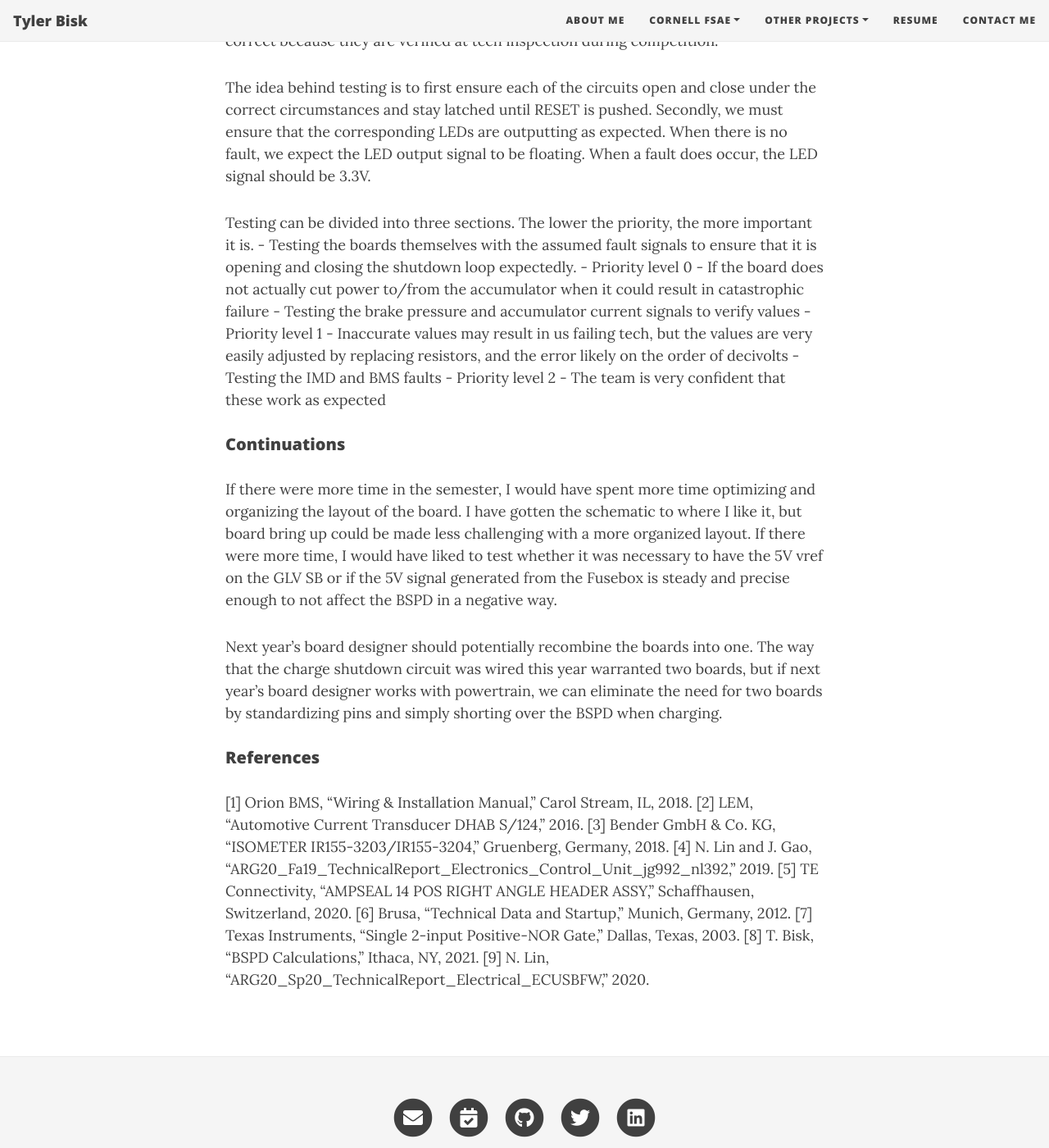
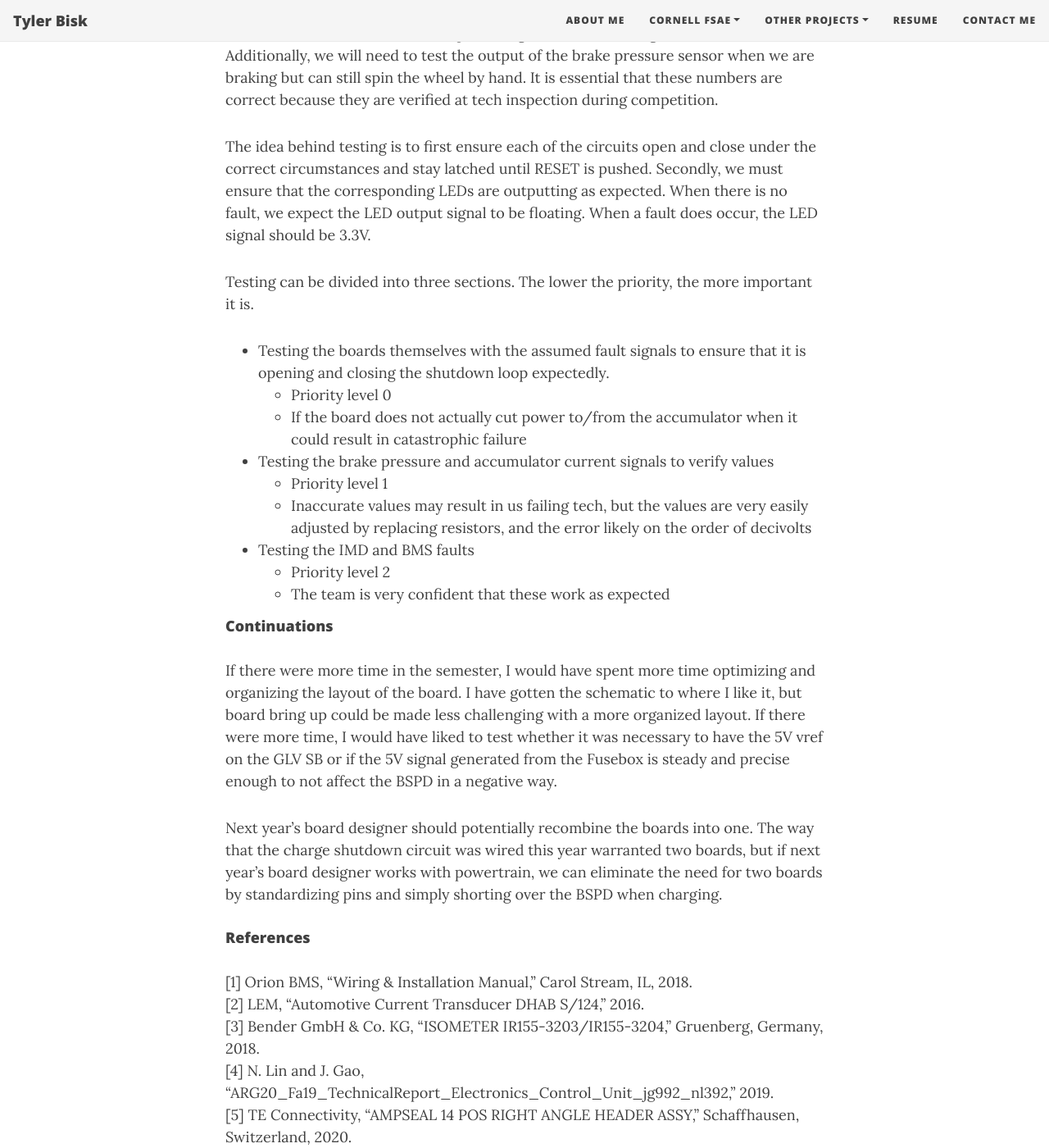
Before and after one commit to tylerbisk/netlify, a Jekyll site: the page built from shutdown_box.md, in a window 1280 px wide and 1400 px high, scrolled down 10216 px. Shown: the whole window at 82% size. Built offline with Jekyll 4.4.1, drawn with Linux system fonts in a browser that asks for light colours; nearby versions of some CDN libraries; some of the changed text lies outside the part shown.

Commit message:
formatting'

```diff
--- a/shutdown_box.md
+++ b/shutdown_box.md
@@ -20,14 +20,14 @@
     <br>
 </div>
 
-##### Introduction
+#### Introduction
 The function of the GLV_SB is to safely turn off the car when a variety of conditions are met while the car is driving.  If a fault is detected somewhere within the car, the shutdown circuit will no longer be continuous.  This will cut power to the Accumulator Isolation Relays (AIRs), which will cause them to open.  This board is necessary because it ensures that if there is some sort of failure when driving, the car is immediately turned off which minimizes damage to the driver, the crew, or the car itself.
 
 The function of the CHARGE_SB is to handle shutting down the charger if a problem arises while charging.  Unlike the GLV_SB, this board is not inside the car, but rather inside the charger.  Like the GLV_SB, the board is essential because it allows us to charge the accumulator.  If a fault is detected, the board shuts down the charger.
 
 There are many rules regarding car safety and shutdown circuitry that must be complied with in order to race in competition.  In summary, my board must detect isolation failure, temperatures and voltages outside an allowable range, and simultaneous braking and acceleration inputs.  If one of these faults are detected, an indicator light must illuminate while immediately cutting power to and from the accumulator.
 
-It is my responsibility to make sure that my board exceeds what is specified by the rules in order to be confident that we will get to competition with a rules compliant car.  There are four pages of rules pertaining to the GLV Shutdown Box.  You can read about them [here](https://www.fsaeonline.com/cdsweb/gen/DownloadDocument.aspx?DocumentID=6d9f4b51-a642-425c-bfdf-5f95b4e5e10b){:target="_blank"} if you'd like (pages 95-98).
+It is my responsibility to make sure that my board exceeds what is specified by the rules in order to be confident that we will get to competition with a rules compliant car.  There are four pages of rules pertaining to the GLV Shutdown Box.  You can read about them [here](https://www.fsaeonline.com/cdsweb/gen/DownloadDocument.aspx?DocumentID=6d9f4b51-a642-425c-bfdf-5f95b4e5e10b) if you'd like (pages 95-98).
 
 
 ##### Research
@@ -53,7 +53,7 @@
 - IMD Fault
     - Active Low [3]
 
-In order to find these values, one must:
+_In order to find these values, one must:_
     **Step 1:** Analyze and study the rules for conditions in which a shutdown is required (e.g. Voltage values outside the allowable range)
     **Step 2:** Determine what component is responsible for monitoring this condition (e.g. BMS)
     **Step 3:** Refer to the manual of said component to find what signal is used for the fault in question (e.g. Discharge Enable)
@@ -61,7 +61,7 @@
     **Step 5:** Adjust latching circuit to open on fault (discussed in Section 4)
 
 
-##### History of the Design
+#### History of the Design
 There is a very short history of the GLV Shutdown Box.  The GLV_SB was first designed in 2019 by Nicole Lin and Jon Gao [4].  Nicole and Jon’s design first was just a BSPD, but they realized that one board could handle all of BSPD, IMD, and AMS faults.  Once they integrated those features, there were three separate latching circuits on the board on their rev2.  The idea behind their design is that in normal operation, the tractive system in is shorted with the tractive system out [4].  When there is a fault, the circuit opens which shuts down the car.  As of when Cornell was sent home for COVID, their most recent brought up design failed rules.  Nicole revised this design but did not lay it out or order a new board.
 
 Last semester, I renamed the Shutdown Box to GLV_SB to be distinguishable from the Charging Shutdown Box that I was soon to develop.  I noticed a few errors in the design that was passed down to me from Nicole and Jon.  Namely, the signal used to check for BMS fault was incorrect.  Two signals would be required to check for a BMS fault, not just one.  Additionally, these signals are not active high like initially suspected but rather open drain, something that the original design did not account for and would fail tests if used.  There were no large changes with the latching design.  This is since their design was thoroughly researched and tested by analyzing what other teams had come up with [4].
@@ -72,7 +72,7 @@
 
 I am the first person to design a Charge Shutdown Box.  The motivation behind this board was that the GLV Shutdown Box could not be accurately used for charging since the signals are fewer and slightly different than when driving.  Constraints for the charge shutdown box were mostly set by rules and the Brusa charger we are using this year.
 
-##### ARG21 Final Revision Designs
+#### ARG21 Final Revision Designs
 
 
 ###### GLV Shutdown Box Top Level Schematic
@@ -121,7 +121,7 @@
 After the potentiometers were eliminated, there were still three ways to improve: filtering signals, regulating reference voltages, and adding hysteresis to the comparators.  The idea behind the comparators on the BSPD is that if the voltage from accumulator pressure signal and brake pressure signal are both higher than the threshold value for greater than half of a second, the car must shut down.  Therefore, we need precision on that threshold value – it cannot be fluctuating or else we might shut down the car prematurely.  I use a voltage regulator, U2, to ensure that the voltage in the voltage dividers being fed into the positive terminal of the comparators is 5.00 ± 0.01 V at all times.  The signals themselves must also be filtered just as they are in the BMS Fault latch circuit.  Fluctuations in the signals can also cause unwanted faults so I use another couple of low pass filters on the input signals to the BSPD to ensure that does not happen.  A 0.1V hysteresis was added to the comparators J1 and J2.  This was added because the device that is responsible of outputting ACCUM_CURRENT and BRAKE_PRESSURE specifies that amount of uncertainty.  So, in order to be rules compliant while still accounting for the ±0.1V of uncertainty, hysteresis is added.
 
 
-##### Testing
+#### Testing
 In order to set design criteria, the data needed comes from the fault signals.  The shutdown box is three different latching circuits in series, so each of those three circuits are designed based on the type of signal coming in.  So, to ensure that the datasheets of the IMD and the BMS are accurate, we must power the IMD and BMS respectively and determine what signal is output under specific conditions.  When testing the actual board, we can simulate the signals from the IMD and BMS using power supplies.  We can continually assume using the datasheets and experimental data that the fault signals are what we expect, so we can test using simulated signals as opposed to the actual faults from the IMD and BMS.
 
 Simulating the BSPD is a lot more involved.  Brake pressure and accumulator current are both analog signals.  By rules, the BSPD must activate when braking hard but not locking the wheels, as well as delivering 5kW of power from the accumulator.  Currently, we do not have a car to test the pedals with, so there is no certainty for what voltage level the signals will be when those conditions are met.  I calculated accumulator current by doing 5000W / 360V = 13.889 A.  The signal comes from the Current Transducer, whose datasheet says that 13.889A will be approximately 2.8V [2].  Therefore, I set the threshold voltage on my board using a voltage divider to be 2.8V.  However, there is much uncertainty associated with this device, and it will take experimental data to prove this correct.  To do this, we will send 13.889 amps out of the accumulator and measure the output voltage on the LEM using a multimeter.  Additionally, we will need to test the output of the brake pressure sensor when we are braking but can still spin the wheel by hand.  It is essential that these numbers are correct because they are verified at tech inspection during competition.
@@ -129,24 +129,24 @@
 The idea behind testing is to first ensure each of the circuits open and close under the correct circumstances and stay latched until RESET is pushed.  Secondly, we must ensure that the corresponding LEDs are outputting as expected.  When there is no fault, we expect the LED output signal to be floating.  When a fault does occur, the LED signal should be 3.3V.
 
 Testing can be divided into three sections.  The lower the priority, the more important it is.
-    - Testing the boards themselves with the assumed fault signals to ensure that it is opening and closing the shutdown loop expectedly.
-        - Priority level 0
-        - If the board does not actually cut power to/from the accumulator when it could result in catastrophic failure
-    - Testing the brake pressure and accumulator current signals to verify values
-        - Priority level 1
-        - Inaccurate values may result in us failing tech, but the values are very easily adjusted by replacing resistors, and the error likely on the order of decivolts
-    - Testing the IMD and BMS faults
-        - Priority level 2
-        - The team is very confident that these work as expected
+- Testing the boards themselves with the assumed fault signals to ensure that it is opening and closing the shutdown loop expectedly.
+    - Priority level 0
+    - If the board does not actually cut power to/from the accumulator when it could result in catastrophic failure
+- Testing the brake pressure and accumulator current signals to verify values
+    - Priority level 1
+    - Inaccurate values may result in us failing tech, but the values are very easily adjusted by replacing resistors, and the error likely on the order of decivolts
+- Testing the IMD and BMS faults
+    - Priority level 2
+    - The team is very confident that these work as expected
 
-##### Continuations
+#### Continuations
 
 If there were more time in the semester, I would have spent more time optimizing and organizing the layout of the board.  I have gotten the schematic to where I like it, but board bring up could be made less challenging with a more organized layout.  If there were more time, I would have liked to test whether it was necessary to have the 5V vref on the GLV SB or if the 5V signal generated from the Fusebox is steady and precise enough to not affect the BSPD in a negative way.
 
 Next year’s board designer should potentially recombine the boards into one.  The way that the charge shutdown circuit was wired this year warranted two boards, but if next year’s board designer works with powertrain, we can eliminate the need for two boards by standardizing pins and simply shorting over the BSPD when charging.
 
 
-##### References
+#### References
 
 [1]     Orion BMS, "Wiring & Installation Manual," Carol Stream, IL, 2018.
 [2]     LEM, "Automotive Current Transducer DHAB S/124," 2016.
```
